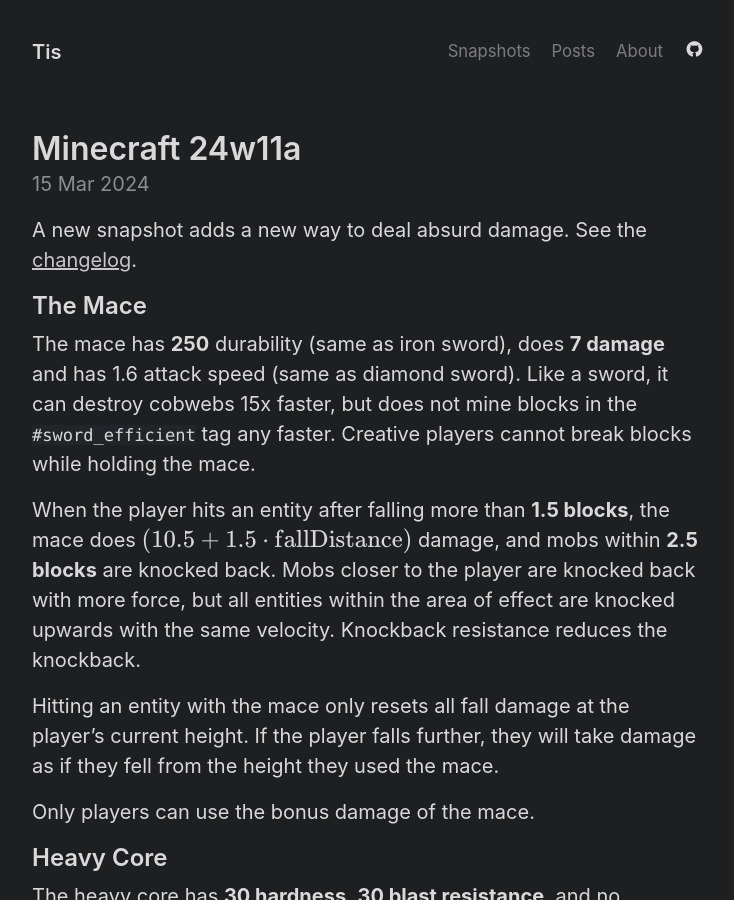
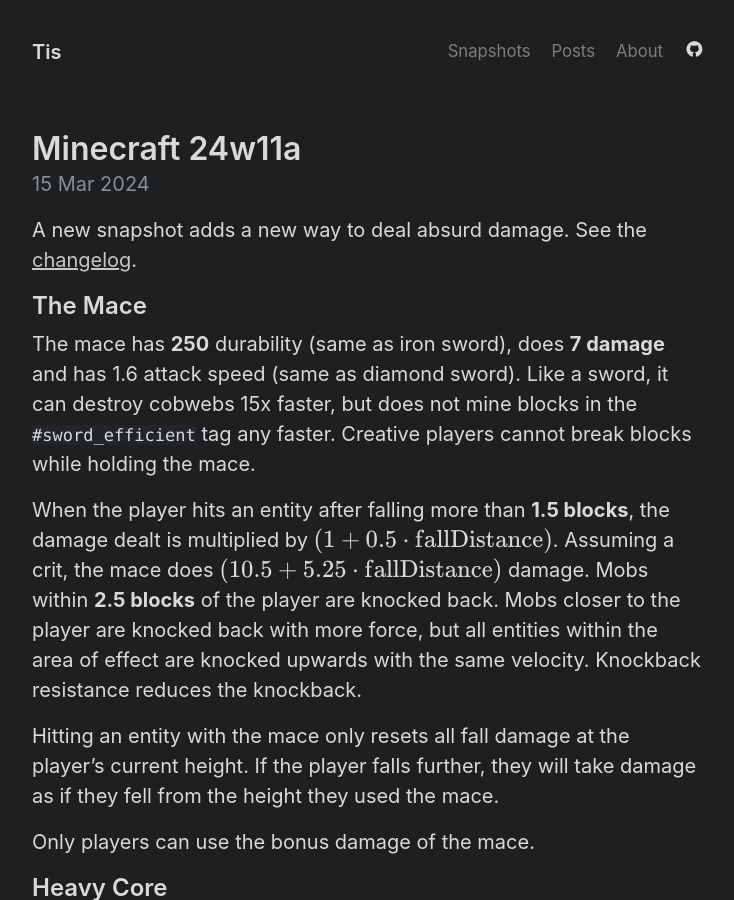
Before and after one commit to Tisawesomeness/tisawesomeness.github.io, a Jekyll site: the page built from snapshots/_posts/2024-03-15-24w11a.md, in a window 1280 px wide and 900 px high. Shown: the whole window, without its empty margins (272-1006 px from the left). Built offline with Jekyll 4.4.1, drawn with Linux system fonts in a browser that asks for light colours; comment, search, counter and statistics services are not loaded; some of the changed text lies outside the part shown.

Commit message:
Clarify damage formula

```diff
--- a/snapshots/_posts/2024-03-15-24w11a.md
+++ b/snapshots/_posts/2024-03-15-24w11a.md
@@ -10,7 +10,7 @@
 
 The mace has **250** durability (same as iron sword), does **7 damage** and has 1.6 attack speed (same as diamond sword). Like a sword, it can destroy cobwebs 15x faster, but does not mine blocks in the `#sword_efficient` tag any faster. Creative players cannot break blocks while holding the mace.
 
-When the player hits an entity after falling more than **1.5 blocks**, the mace does $$(10.5 + 1.5 \cdot \text{fallDistance})$$ damage, and mobs within **2.5 blocks** are knocked back. Mobs closer to the player are knocked back with more force, but all entities within the area of effect are knocked upwards with the same velocity. Knockback resistance reduces the knockback.
+When the player hits an entity after falling more than **1.5 blocks**, the damage dealt is multiplied by $$(1 + 0.5 \cdot \text{fallDistance})$$. Assuming a crit, the mace does $$(10.5 + 5.25 \cdot \text{fallDistance})$$ damage. Mobs within **2.5 blocks** of the player are knocked back. Mobs closer to the player are knocked back with more force, but all entities within the area of effect are knocked upwards with the same velocity. Knockback resistance reduces the knockback.
 
 Hitting an entity with the mace only resets all fall damage at the player's current height. If the player falls further, they will take damage as if they fell from the height they used the mace.
 
@@ -144,3 +144,9 @@
 `/datapack` will now give an error when trying to unload a datapack that is required by the world's feature flags.
 
 The unused shaders that were leftover from Super Secret Settings were removed.
+
+## Edits
+
+### Mar 17 2024
+
+- Clarified mace damage formula
```
